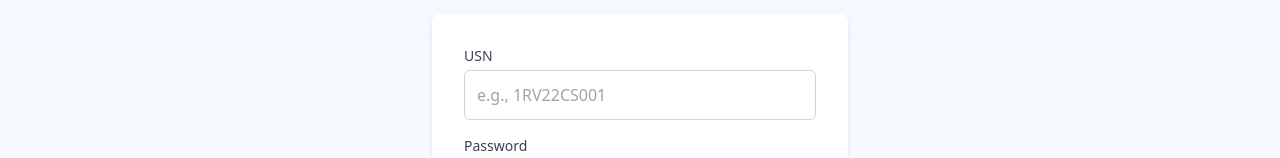
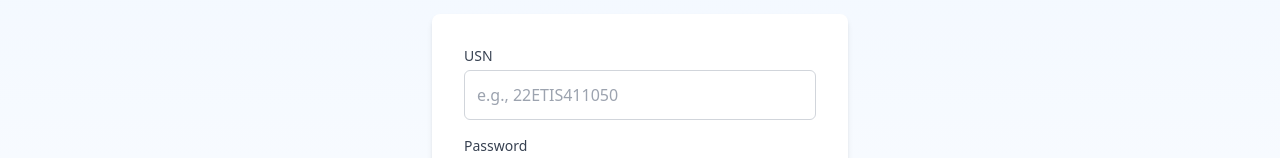
Before and after one commit to Tej-Gowda-26/Script-Sense, a React (Vite) app in the folder Frontend/StudentFrontend/: page /register in a window 1280 px wide. Shown: the part 243-401 px from the top of the page. Built offline with nearby package versions, Linux system fonts and the light colour scheme.

Commit message:
fix: update USN format to YY+ET+DEPT+PROG+REG across Login, Register, and backend validation

```diff
--- a/Frontend/StudentFrontend/src/pages/Login.tsx
+++ b/Frontend/StudentFrontend/src/pages/Login.tsx
@@ -23,9 +23,8 @@ const Login: React.FC = () => {
       return false;
     }
 
-    // USN format validation (1RV22XX000)
-    if (!/^1RV22[A-Z]{2}\d+$/.test(usn)) {
-      setError('Invalid USN format. Expected format: 1RV22XX000');
+    if (!/^\d{2}ET[A-Z]{2}\d{6}$/.test(usn)) {
+      setError('Invalid USN format');
       return false;
     }
 
@@ -82,7 +81,7 @@ const Login: React.FC = () => {
                 value={usn}
                 onChange={(e) => setUsn(e.target.value.toUpperCase())}
                 className="input-field"
-                placeholder="e.g., 1RV22CS001"
+                placeholder="e.g., 22ETIS411050"
                 autoComplete="username"
                 disabled={isLoading}
               />
--- a/Frontend/StudentFrontend/src/pages/Register.tsx
+++ b/Frontend/StudentFrontend/src/pages/Register.tsx
@@ -28,13 +28,11 @@ const Register: React.FC = () => {
       return false;
     }
 
-    // USN format validation (1RV22XX000)
-    if (!/^1RV22[A-Z]{2}\d+$/.test(usn)) {
-      setError('Invalid USN format. Expected format: 1RV22XX000');
+    if (!/^\d{2}ET[A-Z]{2}\d{6}$/.test(usn)) {
+      setError('Invalid USN format. Expected Format: Year + ET + Dept + ProgCode + Reg.No');
       return false;
     }
 
-    // Password strength validation
     if (password.length < 6) {
       setError('Password must be at least 6 characters long');
       return false;
@@ -100,7 +98,7 @@ const Register: React.FC = () => {
                 value={usn}
                 onChange={(e) => setUsn(e.target.value.toUpperCase())}
                 className="input-field"
-                placeholder="e.g., 1RV22CS001"
+                placeholder="e.g., 22ETIS411050"
                 autoComplete="username"
                 disabled={isLoading || success}
               />
```
Also changed, not shown: 1 other file (tests, documents, lock files or other folders).
